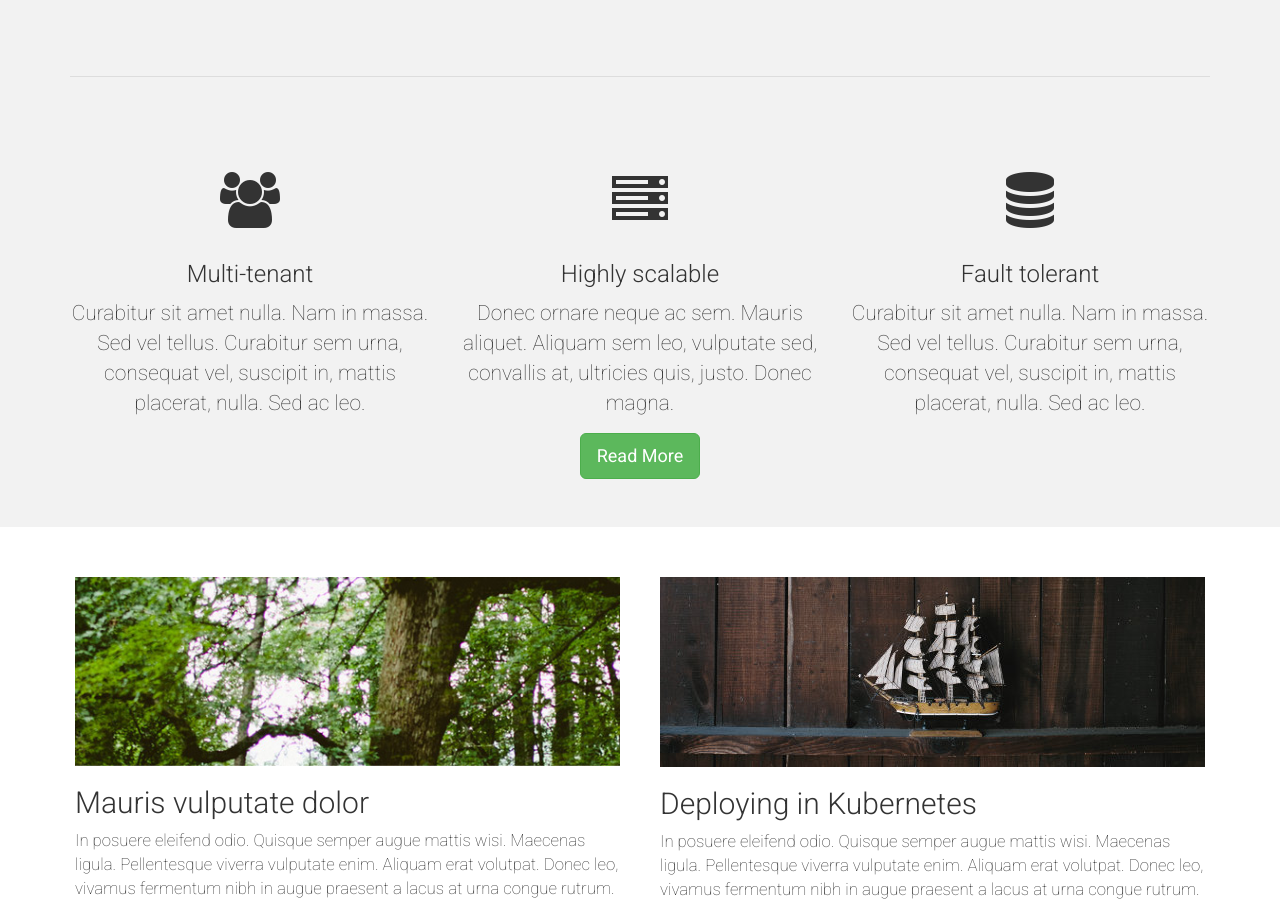
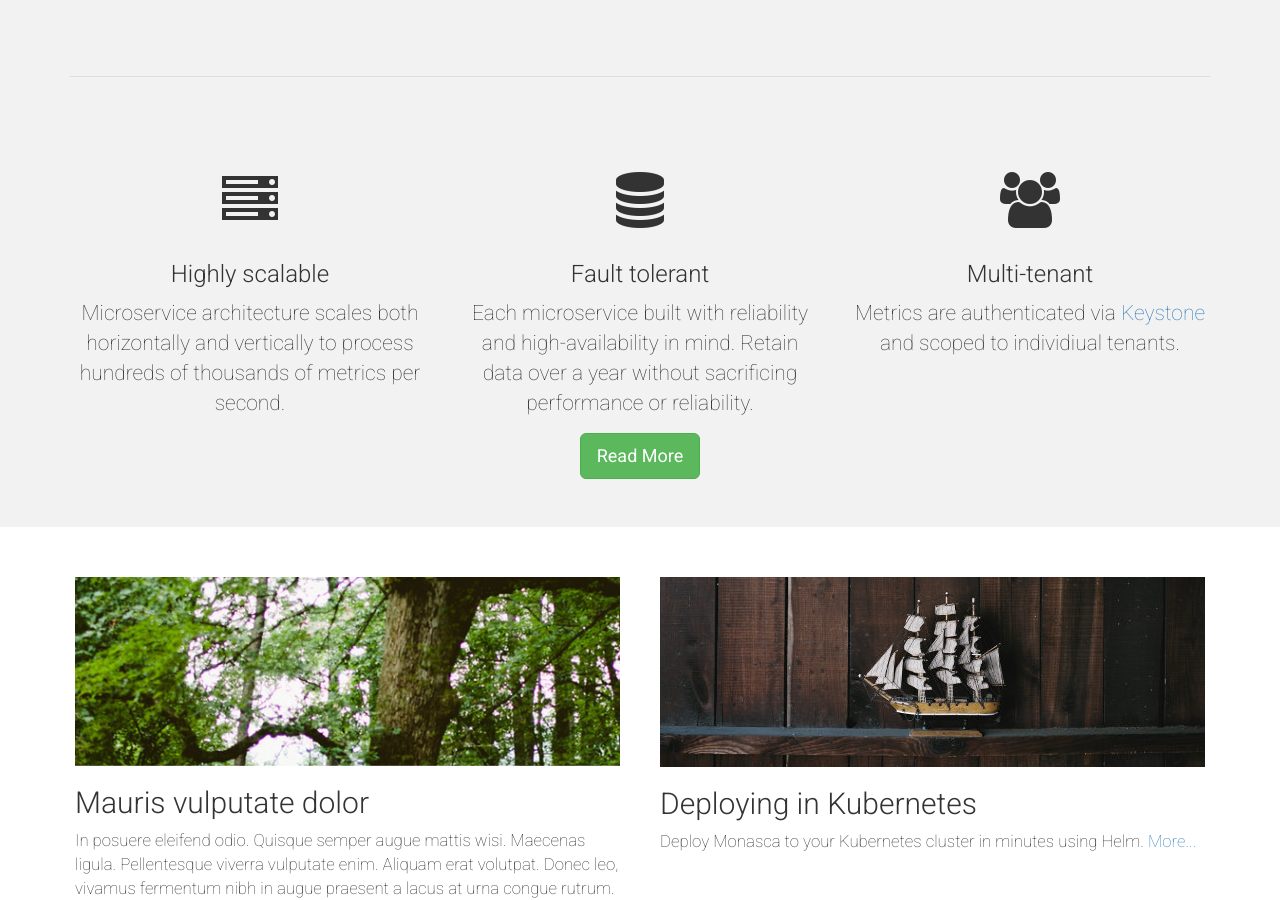
Before and after one commit to monasca/monasca.github.io, a Jekyll site: the page built from index.html, in a window 1280 px wide and 900 px high, scrolled down 570 px. Built offline with Jekyll 4.4.1, drawn with Linux system fonts in a browser that asks for light colours; the list of posts is cut into pages by our own code; some of the changed text lies outside the part shown.

```diff
--- a/index.html
+++ b/index.html
@@ -11,27 +11,43 @@
           <h2>Monitoring as-a-service, at scale</h2>
         </div>
         <p>
-          text text text
+          Monasca is a monitoring solution designed for service-provider levels
+          of metric throughput.
         </p>
         <hr>
       </div>
     </div>
     <div class="row">
       <div class="col-lg-4">
-        <span class="pennant"><span class="fa fa-group"></span></span>
-        <h3>Multi-tenant</h3>
-        <p>Curabitur sit amet nulla. Nam in massa. Sed vel tellus. Curabitur sem urna, consequat vel, suscipit in, mattis placerat, nulla. Sed ac leo.</p>
-      </div>
-      <div class="col-lg-4">
         <span class="pennant"><span class="fa fa-server"></span></span>
         <h3>Highly scalable</h3>
-        <p>Donec ornare neque ac sem. Mauris aliquet. Aliquam sem leo, vulputate sed, convallis at, ultricies quis, justo. Donec magna.</p>
-        <a href="#" class="btn btn-lg btn-success">Read More</a>
+        <p>
+          Microservice architecture scales both horizontally and vertically to
+          process hundreds of thousands of metrics per second.
+        </p>
       </div>
       <div class="col-lg-4">
         <span class="pennant"><span class="fa fa-database"></span></span>
         <h3>Fault tolerant</h3>
-        <p>Curabitur sit amet nulla. Nam in massa. Sed vel tellus. Curabitur sem urna, consequat vel, suscipit in, mattis placerat, nulla. Sed ac leo.</p>
+        <p>
+          Each microservice built with reliability and high-availability in
+          mind. Retain data over a year without sacrificing performance or
+          reliability.
+        </p>
+      </div>
+      <div class="col-lg-4">
+        <span class="pennant"><span class="fa fa-group"></span></span>
+        <h3>Multi-tenant</h3>
+        <p>
+          Metrics are authenticated via
+          <a href="https://docs.openstack.org/developer/keystone/">Keystone</a>
+          and scoped to individiual tenants.
+        </p>
+      </div>
+    </div>
+    <div class="row">
+      <div class="col-lg-12">
+        <a href="#" class="btn btn-lg btn-success text-center">Read More</a>
       </div>
     </div>
   </div>
@@ -45,22 +61,39 @@
       <p>In posuere eleifend odio. Quisque semper augue mattis wisi. Maecenas ligula. Pellentesque viverra vulputate enim. Aliquam erat volutpat. Donec leo, vivamus fermentum nibh in augue praesent a lacus at urna congue rutrum.</p>
     </div>
     <div class="col-lg-6">
-      <a href="#"><img class="img-responsive" src="{{ '/assets/images/ship.jpg' | relative_url }}" alt=""></a>
+      <a href="{{ '/docs/kubernetes.html' | relative_url }}">
+        <img class="img-responsive" src="{{ '/assets/images/ship.jpg' | relative_url }}" alt="ship">
+      </a>
       <h2>Deploying in Kubernetes</h2>
-      <p>In posuere eleifend odio. Quisque semper augue mattis wisi. Maecenas ligula. Pellentesque viverra vulputate enim. Aliquam erat volutpat. Donec leo, vivamus fermentum nibh in augue praesent a lacus at urna congue rutrum.</p>
+      <p>
+        Deploy Monasca to your Kubernetes cluster in minutes using Helm.
+        <a href="{{ '/docs/kubernetes.html' | relative_url }}">More...</a>
+      </p>
     </div>
   </div>
 
   <div class="row">
     <div class="col-lg-6">
-      <a href="#"><img class="img-responsive" src="{{ '/assets/images/pic03.jpg' | relative_url}}" alt=""></a>
-      <h2>Mauris vulputate dolor</h2>
-      <p>In posuere eleifend odio. Quisque semper augue mattis wisi. Maecenas ligula. Pellentesque viverra vulputate enim. Aliquam erat volutpat. Donec leo, vivamus fermentum nibh in augue praesent a lacus at urna congue rutrum.</p>
+      <a href="{{ '/docs/prometheus.html' | relative_url }}">
+        <img class="img-responsive" src="{{ '/assets/images/flame.jpg' | relative_url}}" alt="flame">
+      </a>
+      <h2>Monitoring Prometheus Endpoints</h2>
+      <p>
+        Use Monasca to monitoring your existing Prometheus exporters and
+        instrumented applications.
+        <a href="{{ '/docs/prometheus.html' | relative_url }}">More...</a>
+      </p>
     </div>
     <div class="col-lg-6">
-      <a href="#"><img class="img-responsive" src="{{ '/assets/images/whale.jpg' | relative_url}}" alt=""></a>
+      <a href="{{ '/docs/docker.html' | relative_url }}">
+        <img class="img-responsive" src="{{ '/assets/images/whale.jpg' | relative_url}}" alt="whale">
+      </a>
       <h2>Developing in Docker</h2>
-      <p>In posuere eleifend odio. Quisque semper augue mattis wisi. Maecenas ligula. Pellentesque viverra vulputate enim. Aliquam erat volutpat. Donec leo, vivamus fermentum nibh in augue praesent a lacus at urna congue rutrum.</p>
+      <p>
+        Use the <code>docker-compose</code> environment to start working with
+        Monasca in minutes.
+        <a href="{{ '/docs/docker.html' | relative_url }}">More...</a>
+      </p>
     </div>
   </div>
 </div>
```
Also changed, not shown: assets/images/flame.jpg (added).
